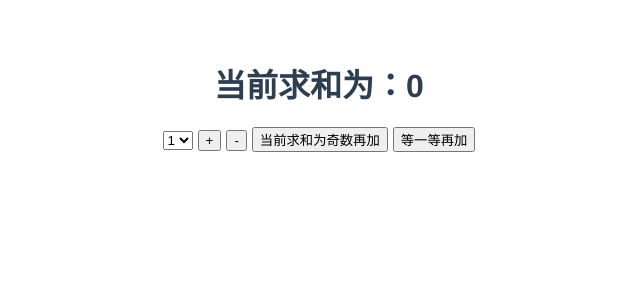
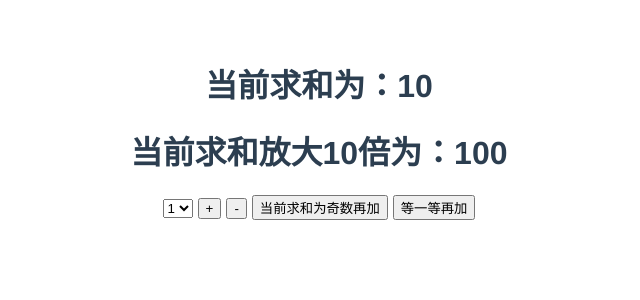
Before and after one commit to M-SL-ONE/vue_count, a Vue app: page / in a window 1280 px wide. Shown: the top 300 px of the page, without its empty margins (321-961 px from the left). Built offline with nearby package versions, Linux system fonts and the light colour scheme.

Commit message:
mapState和mapGetters优化代码

```diff
--- a/src/components/Count.vue
+++ b/src/components/Count.vue
@@ -1,6 +1,7 @@
 <template>
   <div>
-    <h1>当前求和为：{{ $store.state.sum }}</h1>
+    <h1>当前求和为：{{ sum }}</h1>
+    <h1>当前求和放大10倍为：{{ bigSum }}</h1>
     <select name="" id="" v-model.number="n">
       <option value="1">1</option>
       <option value="2">2</option>
@@ -14,12 +15,35 @@
 </template>
 
 <script>
+import { mapGetters, mapState } from 'vuex';
 export default {
   name: "CountItem",
   data() {
     return {
       n: 1, // 用户选择的数字
     };
+  },
+  computed:{
+
+    // sum(){
+    //     return this.$store.state.sum
+    // },
+
+    // 借助mapState生成计算属性，从state中读取数据（对象写法））
+    // ...mapState({sum:'sum'}),
+
+    // 借助mapState生成计算属性，从state中读取数据（数组写法）
+    ...mapState(['sum']),
+
+    // bigSum(){
+    //     return this.$store.getters.bigSum
+    // }
+
+    // 借助mapState生成计算属性，从state中读取数据（对象写法））
+    ...mapGetters({bigSum:'bigSum'}),
+
+    // 借助mapState生成计算属性，从state中读取数据（数组写法）
+    // ...mapGetters(['bigSum'])
   },
   methods: {
     increment() {
@@ -50,6 +74,8 @@ export default {
   },
   mounted() {
     // console.log(this)
+    // const x = mapState({sum:'sum'})
+    // console.log(x)
   },
 };
 </script>
--- a/src/store/index.js
+++ b/src/store/index.js
@@ -20,7 +20,7 @@ const actions = {
         if (context.state.sum % 2) context.commit('ADD', value)
     },
     addWait(context, value) {
-        setTimeout(()=>{
+        setTimeout(() => {
             context.commit('ADD', value)
         }, 500)
 
@@ -39,12 +39,20 @@ const mutations = {
 
 // 准必state，用户存储数据
 const state = {
-    sum: 0, //当前的和
+    sum: 10, //当前的和
+}
+
+// 准备getters-用于将state中的数据进行加工
+const getters = {
+    bigSum(state){
+        return state.sum *10
+    }
 }
 
 // 创建并暴露store
 export default new Vuex.Store({
     actions,
     mutations,
-    state
+    state,
+    getters
 })
```
